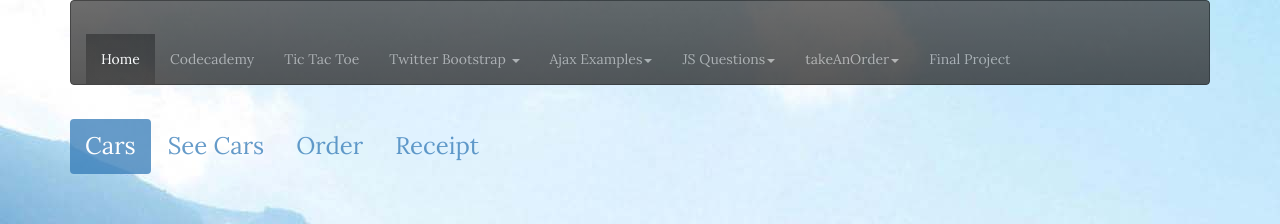
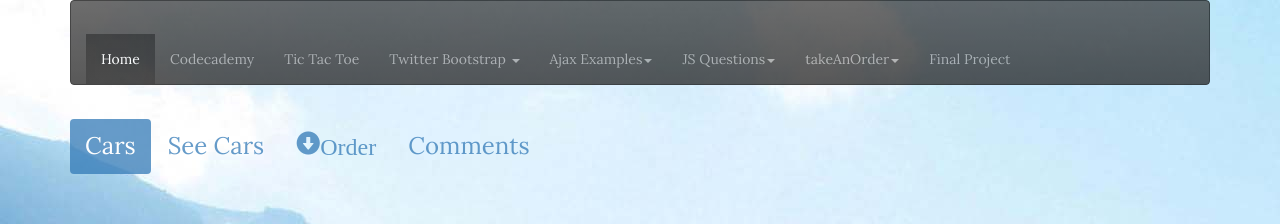
Before and after one commit to katherina26/katherina26.github.io, a plain HTML site: page Other Projects/FinalProject/index.html in a window 1280 px wide. Shown: the top 224 px of the page. Drawn offline with nearby package versions, Linux system fonts and the light colour scheme.

Commit message:
glyphicon

```diff
--- a/Other Projects/FinalProject/index.html
+++ b/Other Projects/FinalProject/index.html
@@ -25,8 +25,8 @@
     <ul class="nav nav-pills">
       <li role="presentation" id="homePage" class="active"><a href="#">Cars</a></li>
       <li role="presentation" id="seeCarsPage"><a href="#">See Cars</a></li>
-      <li role="presentation" id="orderPage"><a href="#">Order</a></li>
-      <li role="presentation" id="receipt"><a href="#">Receipt</a></li>
+      <li role="presentation" id="orderPage"><a href="#"><span class="glyphicon glyphicon-circle-arrow-down">Order</span></a></li>
+      <li role="presentation" id="commentPage"><a href="#">Comments</a></li>
     </ul>
 
     <!--all $.get will be put in pageContent-->
```
